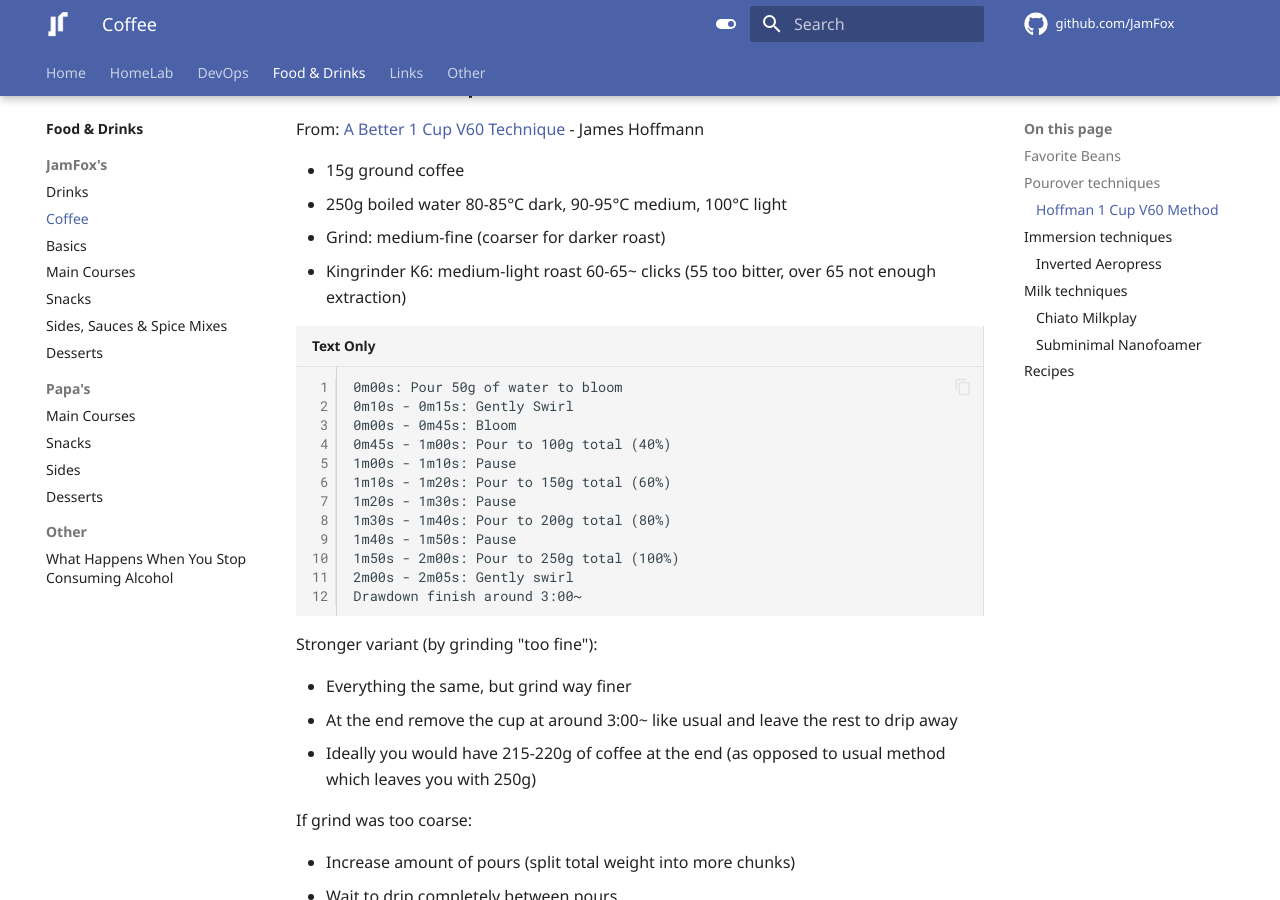
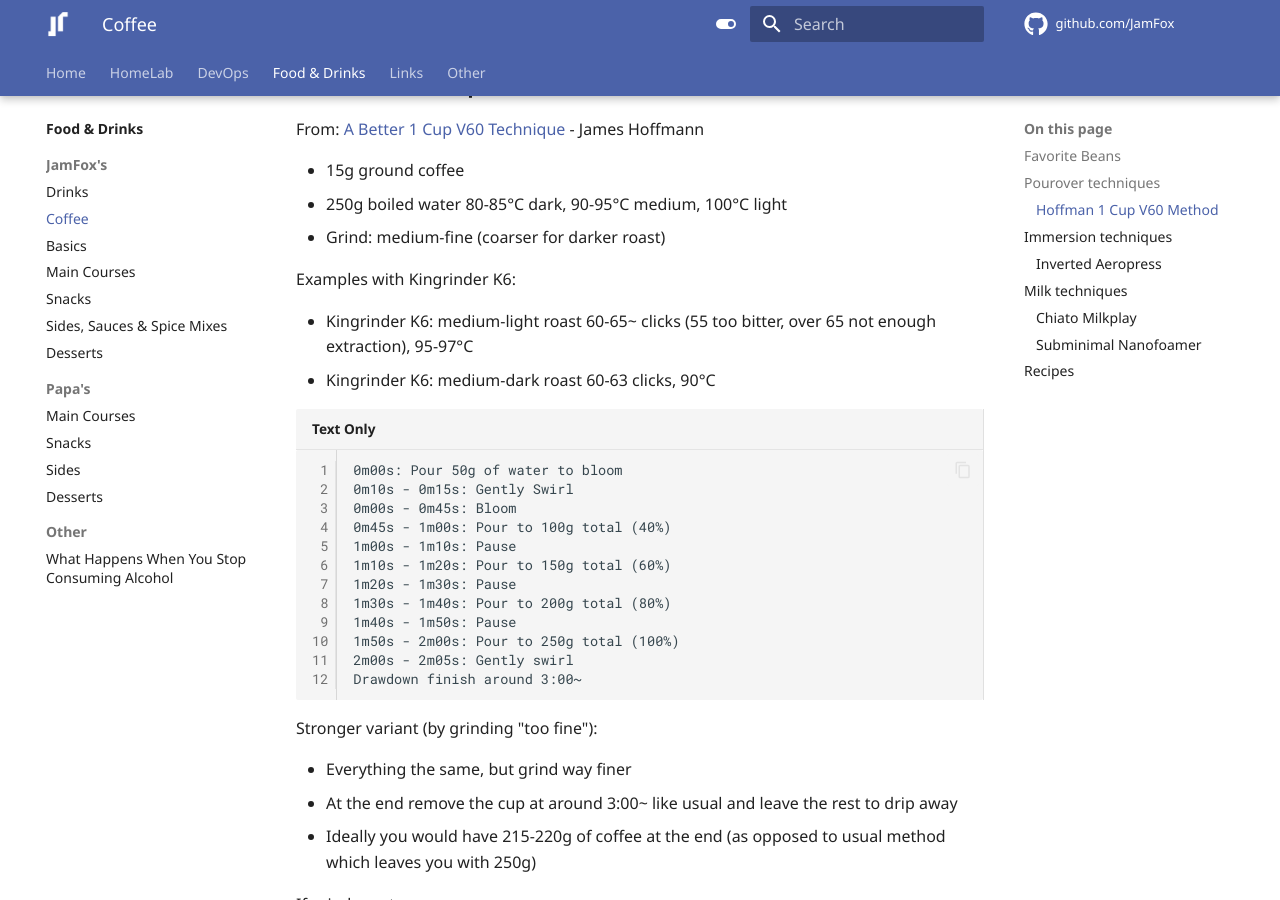
Before and after one commit to JamFox/docs.jamfox.dev, an MkDocs documentation site: the page built from docs/content/food/coffee.md, in a window 1280 px wide and 900 px high, scrolled down 942 px. Built offline with MkDocs 1.6.1 and Material for MkDocs 9.7.7, drawn with Linux system fonts in a browser that asks for light colours; plug-ins that fetch from the network failed and are left out; comment, search, counter and statistics services are not loaded.

Commit message:
examples

````diff
--- a/docs/content/food/coffee.md
+++ b/docs/content/food/coffee.md
@@ -36,7 +36,11 @@ From: [A Better 1 Cup V60 Technique](https://youtu.be/1oB1oDrDkHM) - James Hoffm
 - 15g ground coffee
 - 250g boiled water 80-85°C dark, 90-95°C medium, 100°C light
 - Grind: medium-fine (coarser for darker roast)
-  - Kingrinder K6: medium-light roast 60-65~ clicks (55 too bitter, over 65 not enough extraction)
+
+Examples with Kingrinder K6:
+
+- Kingrinder K6: medium-light roast 60-65~ clicks (55 too bitter, over 65 not enough extraction), 95-97°C
+- Kingrinder K6: medium-dark roast 60-63 clicks, 90°C
 
 ```
 0m00s: Pour 50g of water to bloom
````
